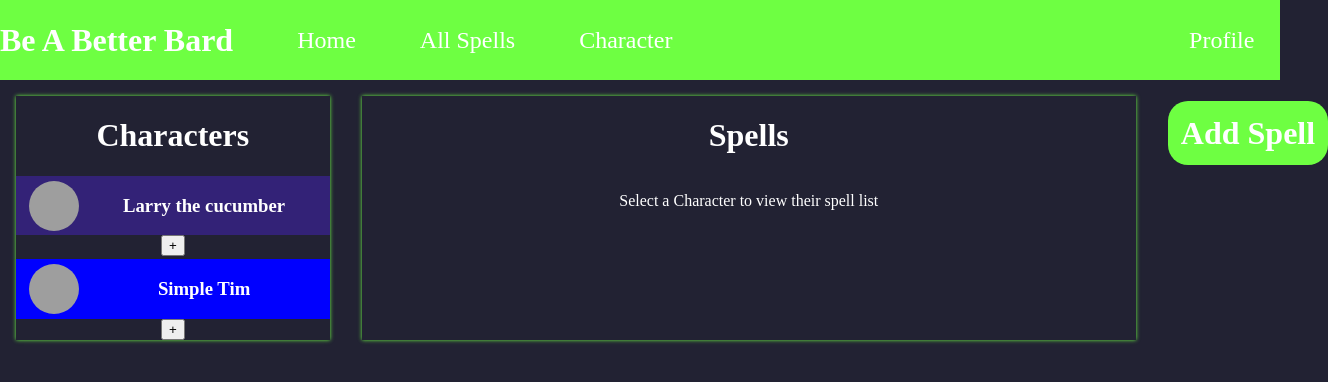
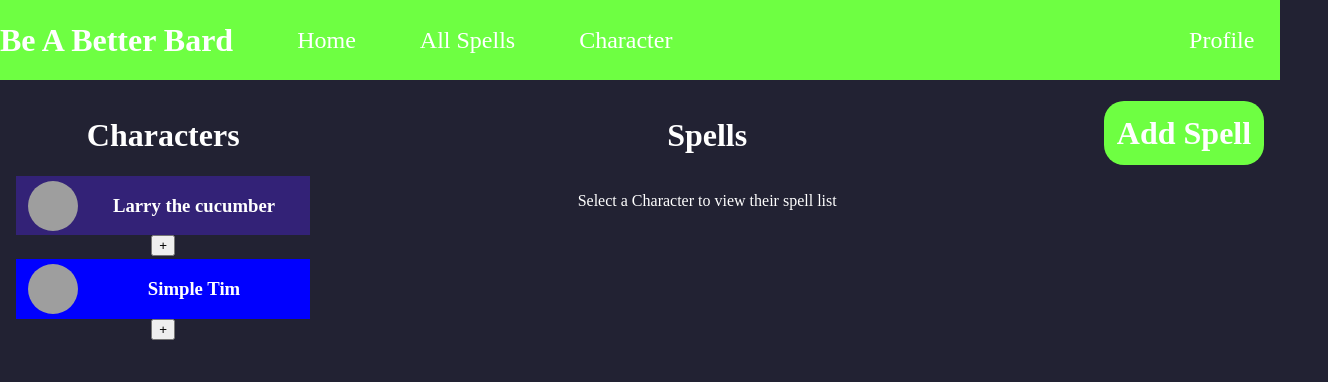
Before and after one commit to Jon-D-Smith/be_a_better_bard, a React (Create React App) app: page / in a window 1280 px wide. Shown: the top 382 px of the page, 1328 px wide, since content can reach past the window. Built offline with nearby package versions, Linux system fonts and the light colour scheme; data requests are answered from the project's data file; grey boxes are pictures that could not be loaded.

Commit message:
More styling changes

```diff
--- a/src/App.css
+++ b/src/App.css
@@ -10,7 +10,7 @@ body {
 .main-container {
   display: grid;
   /* grid-template-columns: 3fr 8fr 1fr; */
-  grid-template-columns: 90% 10%;
+  grid-template-columns: 85% 10%;
   grid-template-rows: minmax(auto, 1fr);
   grid-column-gap: 1rem;
 }
--- a/src/components/Character.js
+++ b/src/components/Character.js
@@ -3,9 +3,8 @@ import styled from "styled-components";
 const Character = ({name, url, color}) => {
     return (
         <CharacterTab style={{backgroundColor:color}}>
-            <div></div>
+        <div></div>
         <img className="headshot" src={url} />
-
         <h3 >{name}</h3>
         </CharacterTab>
      );
--- a/src/components/Characters.js
+++ b/src/components/Characters.js
@@ -75,7 +75,6 @@ const CharacterList = styled.div`
   text-align: center;
 
   .box{
-      box-shadow:0px 0px 4px rgb(110, 255, 66);
       flex-direction: column;
       margin: 1em;
   }
```
